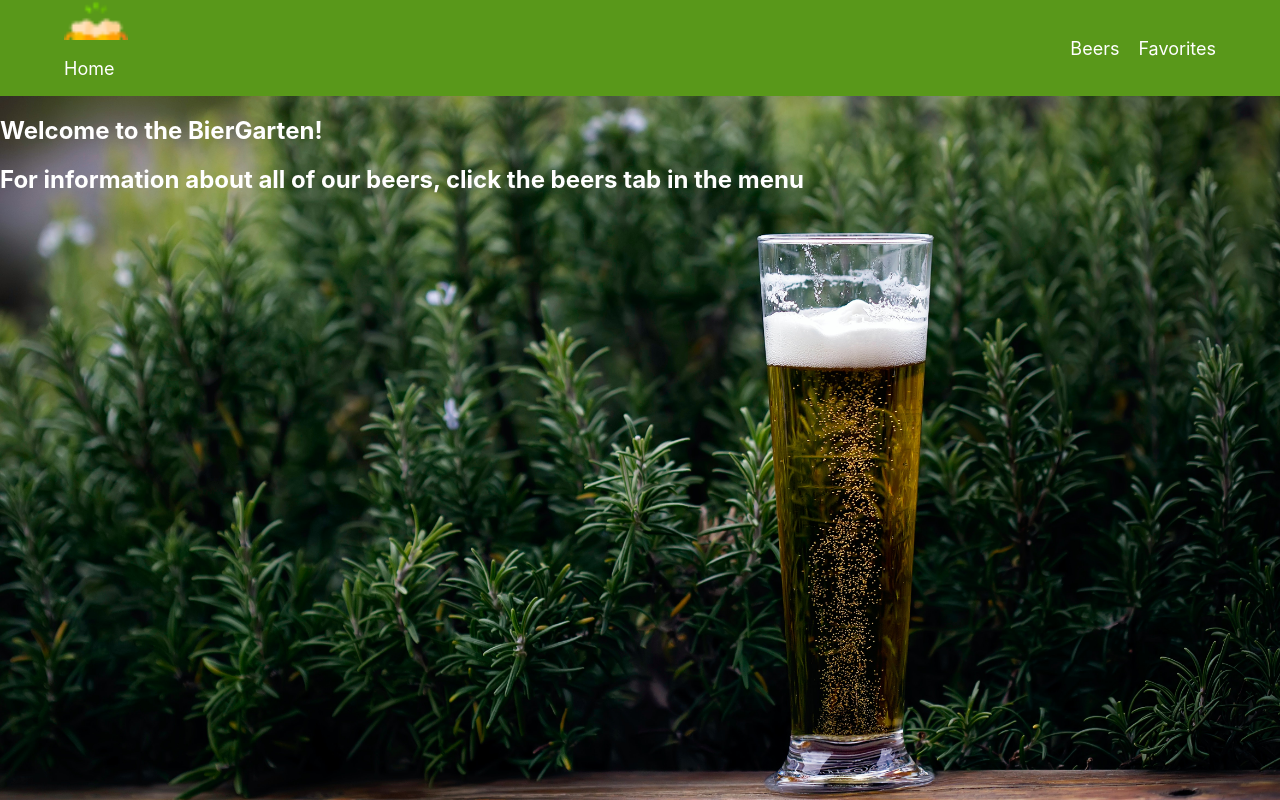
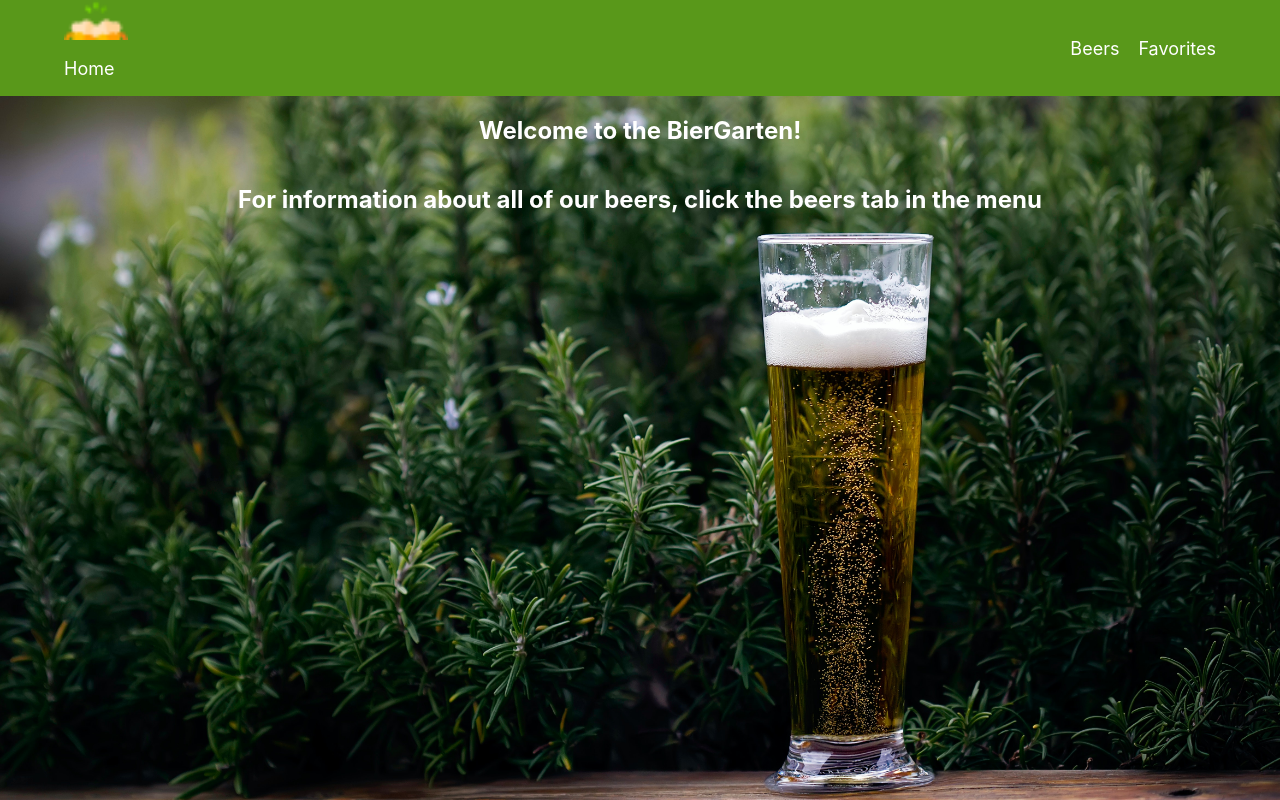
Before and after one commit to keenans1/BierGarten, a React (Create React App) app: page / in a window 1280 px wide. Built offline with nearby package versions, Linux system fonts and the light colour scheme; no server answers.

Commit message:
Update class name

```diff
--- a/src/Components/Home.js
+++ b/src/Components/Home.js
@@ -1,10 +1,11 @@
 import React from "react";
+import '../CSS/Home.css';
 
 const Home = () => {
     return (
-        <section className="info-text-container">
+        <section className="home-text-container">
             <h2>Welcome to the BierGarten!</h2>
-            <h2> For information about all of our beers, click the beers tab in the menu</h2>
+            <h2>For information about all of our beers, click the beers tab in the menu</h2>
         </section>
     )
 }
```
